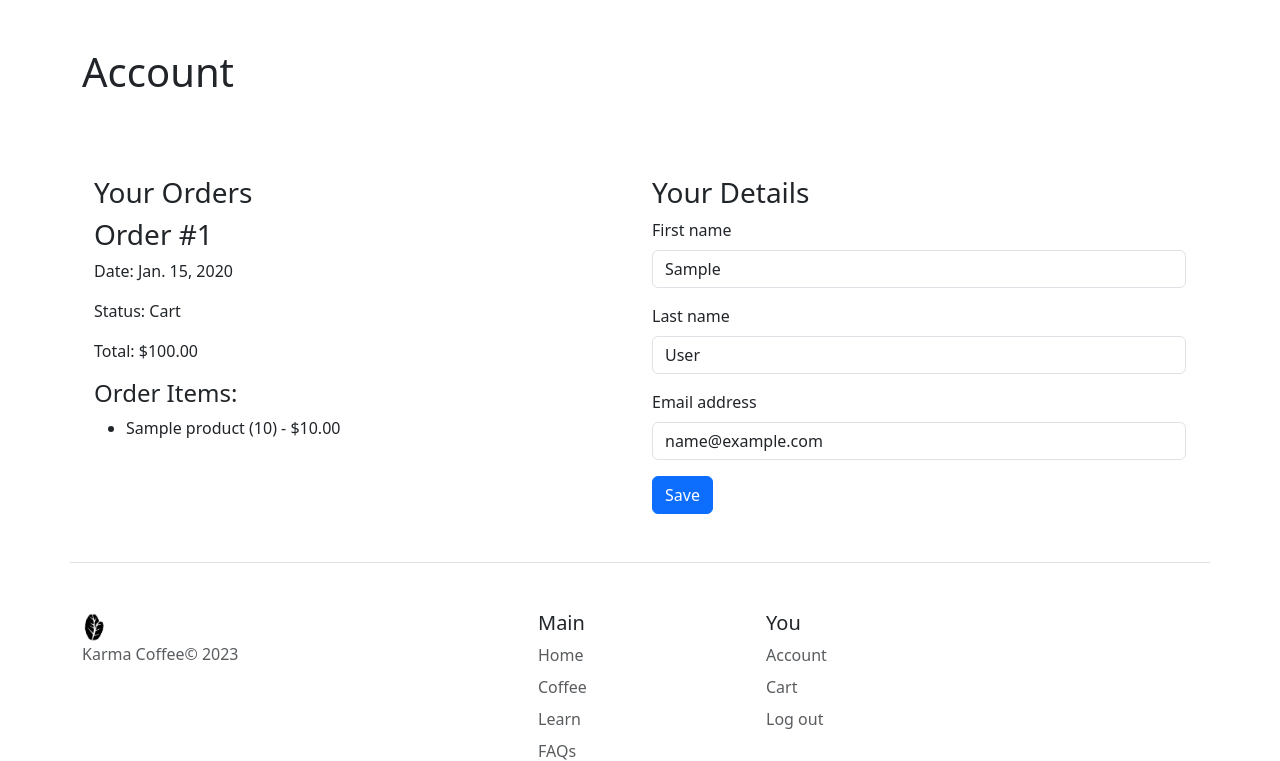
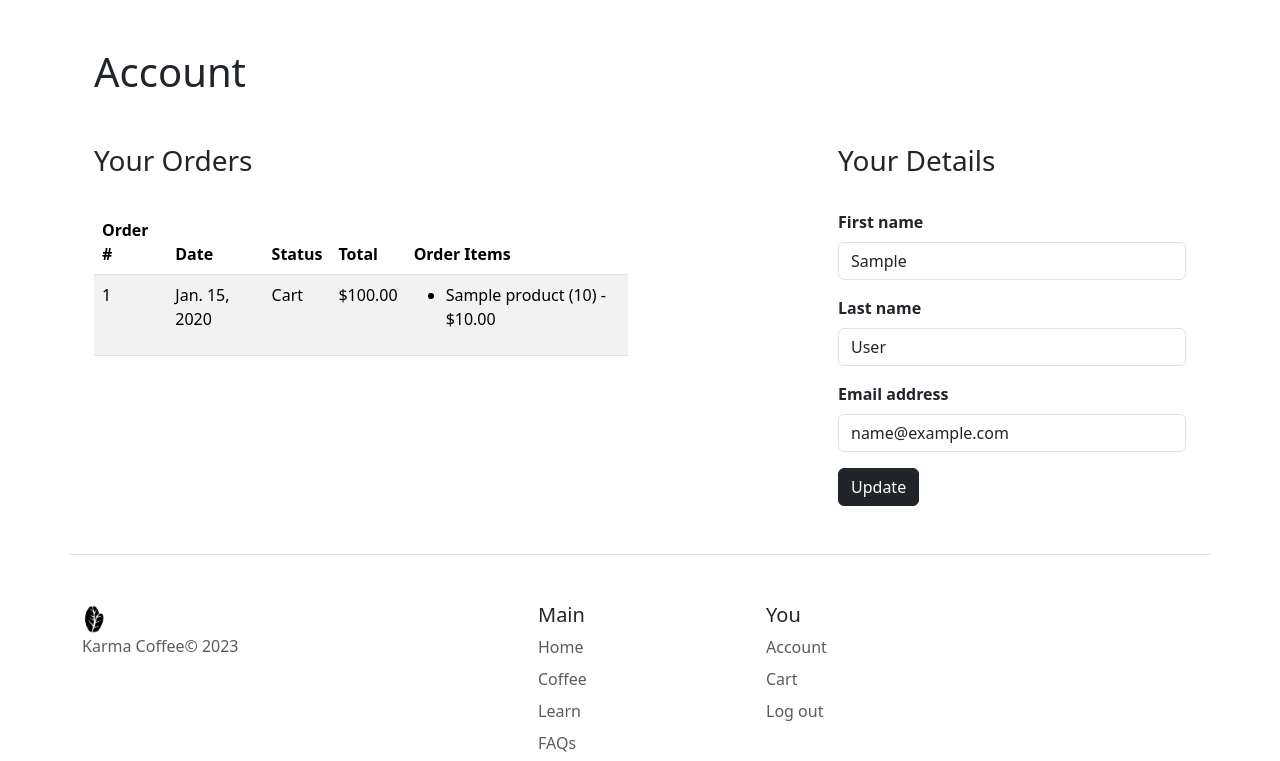
Before and after one commit to rahulraikhy/karma-coffee, a Django app: page /account/ in a window 1280 px wide. Shown: the part 57-818 px from the top of the page. Run offline with Django 4.2, Linux system fonts and the light colour scheme; a user stored in the database is signed in; tables that the repository leaves empty hold one stand-in row (values such as "Sample post"); some libraries are stand-ins or nearby versions; some web fonts are replaced.

Commit message:
Styles added to the account.html

```diff
--- a/main_app/templates/account.html
+++ b/main_app/templates/account.html
@@ -3,38 +3,57 @@
 {% block content %}
 
 <div class="container mt-5">
+
+
+<div class="container col-12">
   <h1>Account</h1>
+  <div class="row mt-5">
+    <div class="col-md-6 col-sm-12 mb-3">
+      <h3>Your Orders</h3>
+      <br>
 
-<div class="container col-12" style="margin-top: 10vmin;">
-  <div class="row">
-    <div class="col-md-6">
-      <h3>Your Orders</h3>
-
-      {% for order in orders %}
-          <div class="order">
-              <h3>Order #{{ order.id }}</h3>
-              <p>Date: {{ order.date }}</p>
-              <p>Status: {{ order.get_status_display }}</p>
-              <p>Total: ${{ order.get_total }}</p>
-
-              <h4>Order Items:</h4>
-              <ul>
+      <table class="table table-striped">
+        <thead>
+          <tr>
+            <th>Order #</th>
+            <th>Date</th>
+            <th>Status</th>
+            <th>Total</th>
+            <th>Order Items</th>
+          </tr>
+        </thead>
+        <tbody>
+          {% for order in orders %}
+            <tr>
+              <td>{{ order.id }}</td>
+              <td>{{ order.date }}</td>
+              <td>{{ order.get_status_display }}</td>
+              <td>${{ order.get_total }}</td>
+              <td>
+                <ul>
                   {% for item in order.orderitem_set.all %}
                       <li>
                           {{ item.product.name }} ({{ item.quantity }}) - ${{ item.product.price }}
                       </li>
                   {% endfor %}
-              </ul>
-          </div>
-      {% endfor %}
+                </ul>
+              </td>
+            </tr>
+          {% endfor %}
+        </tbody>
+      </table>
     </div>
-    <div class="col-md-6">
+
+    <div class="col-md-2 col-sm-0"></div>
+
+    <div class="col-md-4 col-sm-12">
       <h3>Your Details</h3>
+      <br>
       {% load crispy_forms_tags %}
       <form method="post">
           {% csrf_token %}
-          {{ user_form|crispy }}
-          <button type="submit" class="btn btn-primary">Save</button>
+          <strong>{{ user_form|crispy }}</strong>
+          <button type="submit" class="btn btn-dark">Update</button>
       </form>
     </div>
   </div>
```
